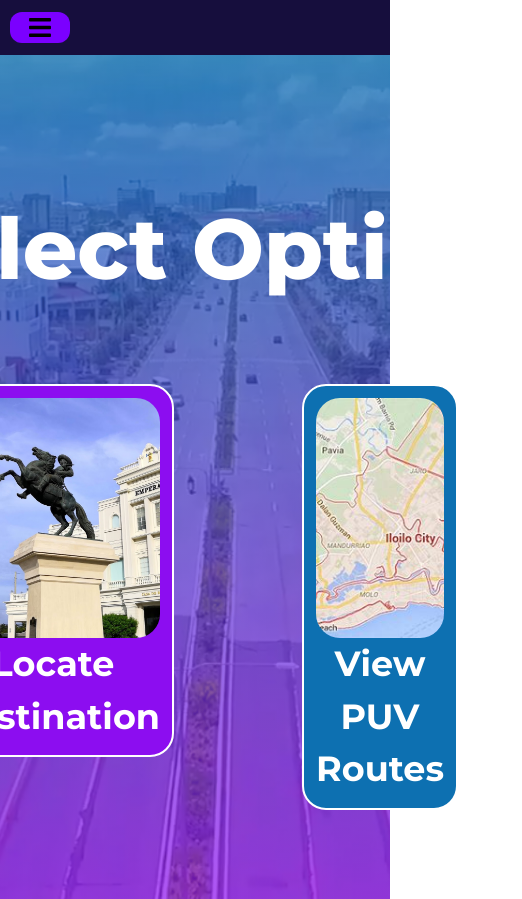
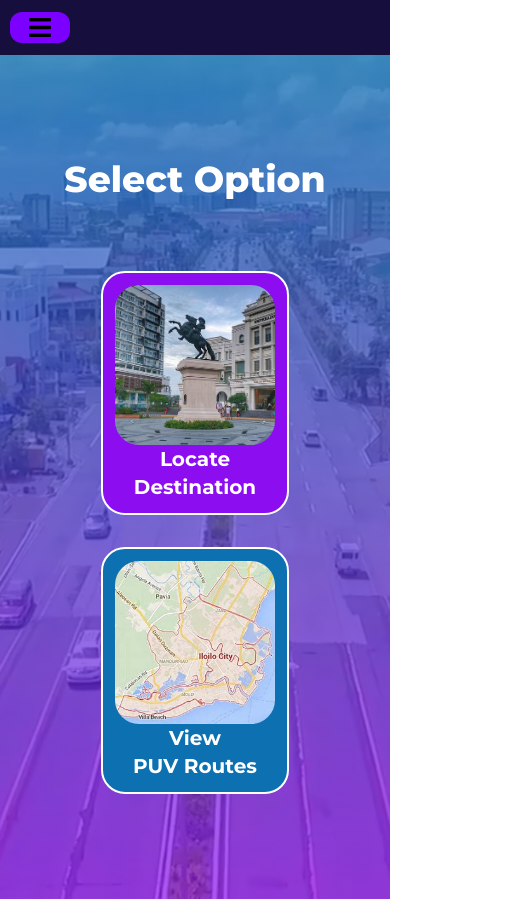
Before and after one commit to KristianLyle/Magsasakay, a React (Create React App) app in the folder magsasakay/: page /routes in a window 390 px wide. Shown: the whole page, 522 px wide, since content can reach past the window. Built offline with nearby package versions, Linux system fonts and the light colour scheme.

Commit message:
Options Update
Fixed responsiveness

```diff
--- a/magsasakay/src/options.js
+++ b/magsasakay/src/options.js
@@ -1,6 +1,5 @@
 import React from "react";
 import { Link } from "react-router-dom";
-import "./index.css";
 import NavBar from "./navbar";
 import { BrowserRouter as Router, Route, Switch } from "react-router-dom";
 import landmark from "./img/location.jpg";
@@ -21,31 +20,34 @@ const Options = () => {
       </Router>
       <div
         style={backgroundStyle}
-        className="bg-cover bg-no-repeat bg-center bg-fixed min-h-screen flex justify-center items-center"
+        className="bg-cover bg-no-repeat bg-center bg-fixed min-h-screen flex justify-center"
       >
         <div className="mx-auto">
           <div className="">
             <br />
-            <h1 className="text-white font-Montserrat mt-4 font-extrabold text-[85px] text-center">
+            <h1 className="text-white font-Montserrat font-extrabold  mt-20 text-4xl md:text-8xl text-center">
               Select Option
             </h1>{" "}
             <br />
             <br /> <br />
-            <div className="mx-auto flex justify-center space-x-35">
+            <div className="mx-auto mb-20 flex flex-col md:flex-row justify-center space-x-0 md:space-x-8 space-y-8 md:space-y-0">
               <div className="flex flex-col items-center">
                 <div
-                  className=" font-Montserrat font-bold text-[35px] text-center text-white
-                                px-3 py-3 mx-16 rounded-3xl inline-block border-white border-[2px]
+                  className="font-Montserrat font-bold text-xl md:text-4xl text-center text-white
+                                px-3 py-3 mx-8 md:mx-16 rounded-3xl inline-block border-white border-2
                                 bg-[#8C0DF0] bg-cover enlarge-on-hover hover:bg-opacity-100 transform hover:scale-110
-                                hover:border-[#5AF0D5]  hover:text-[#160E3D] glow"
+                                hover:border-[#5AF0D5]  hover:text-[#160E3D] glow transition-transform duration-300 delay-100"
                 >
                   <Link to="/find-routes">
                     <div className="flex justify-center">
-                      <img
-                        className="w-80 h-60 object-cover rounded-3xl"
+                      <div className="w-40 md:w-80 h-30 md:h-60 overflow-hidden">
+                        <img
+                        className="w-full h-full object-cover rounded-3xl"
                         src={landmark}
                         alt=""
                       />
+                      </div>
+
                     </div>
                     <span>
                       Locate <br /> Destination
@@ -53,21 +55,23 @@ const Options = () => {
                   </Link>
                 </div>
               </div>
-              <br /> <br /> <br /> <br />
               <div className="flex flex-col items-center">
                 <div
-                  className="font-Montserrat font-bold text-[35px] text-center text-white
-                                px-3 py-3 mx-16 rounded-3xl inline-block border-white border-[2px]
+                  className="font-Montserrat font-bold text-xl md:text-4xl text-center text-white
+                                px-3 py-3 mx-16 rounded-3xl inline-block border-white border-2
                                 bg-[#0D70B1] bg-cover enlarge-on-hover hover:bg-opacity-100 transform hover:scale-110
-                                hover:border-[#5AF0D5]  hover:text-[#160E3D] glow"
+                                hover:border-[#5AF0D5]  hover:text-[#160E3D] glow transition-transform duration-300 delay-100"
                 >
                   <Link to="/view-routes">
                     <div className="flex justify-center">
-                      <img
-                        className="w-80 h-60 object-cover rounded-3xl"
+                      <div className="w-40 md:w-80 h-30 md:h-60">
+                        <img
+                        className="w-full h-full object-cover rounded-3xl"
                         src={route}
                         alt=""
                       />
+                      </div>
+
                     </div>
 
                     <span>
@@ -77,7 +81,6 @@ const Options = () => {
                   </Link>
                 </div>
               </div>
-              <br /> <br /> <br /> <br />
             </div>
           </div>
           <div></div>
```
Also changed, not shown: magsasakay/src/img/location.jpg.
